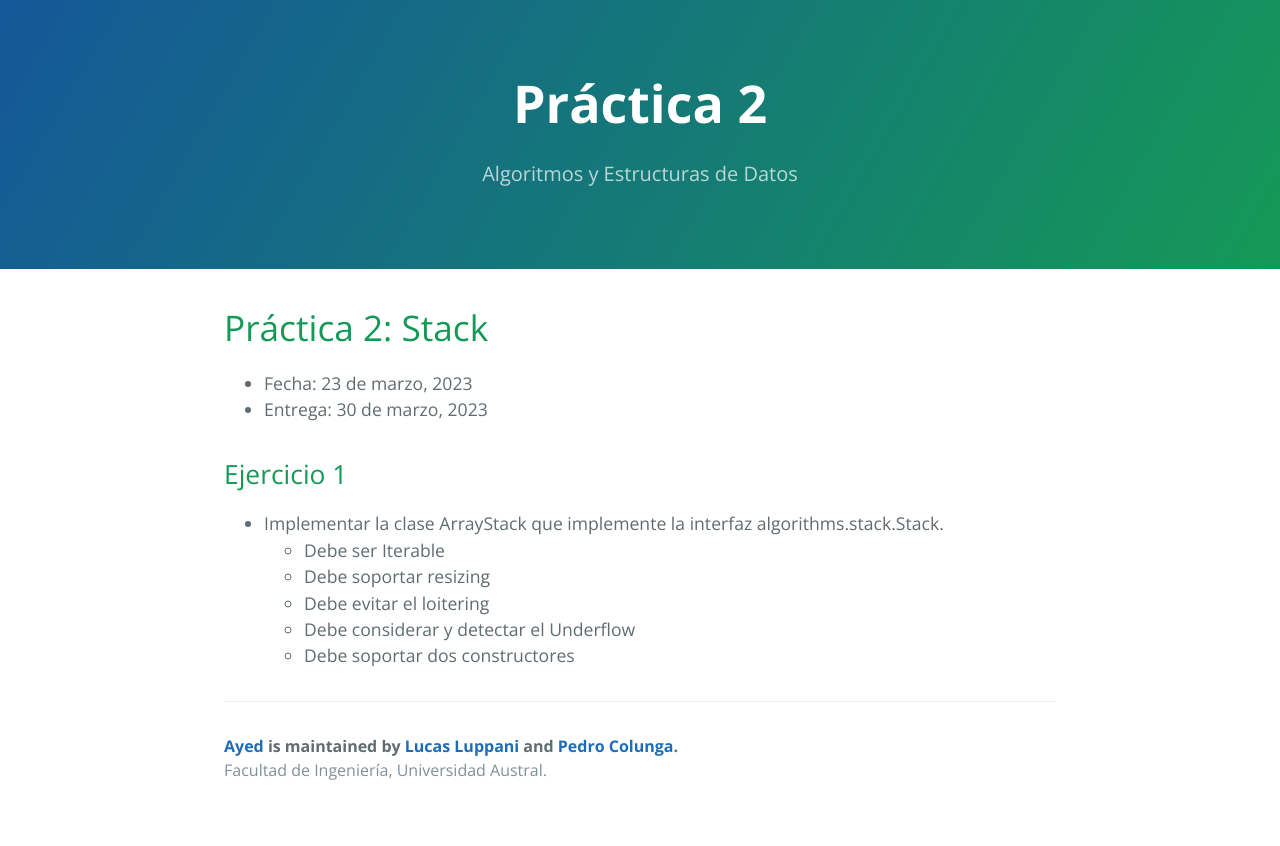
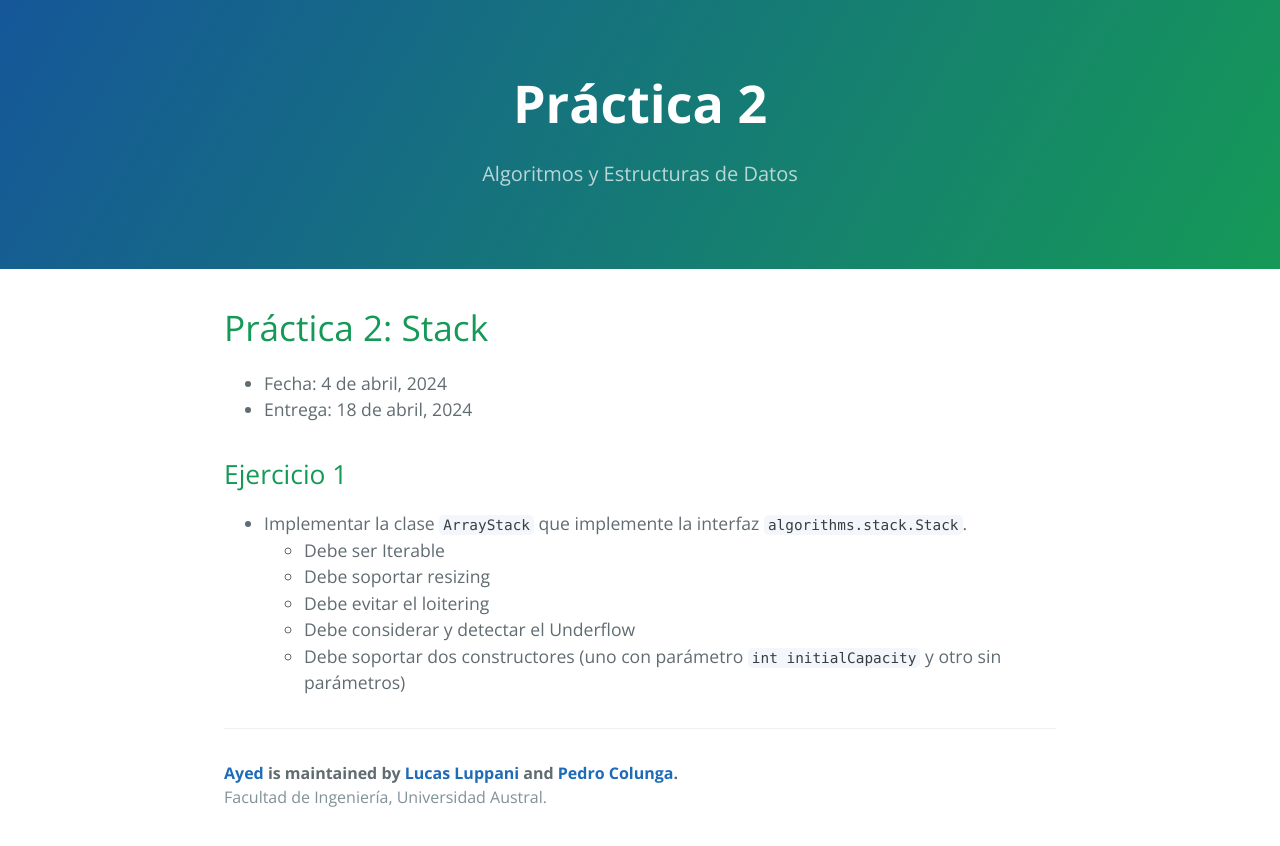
Before and after one commit to FacultadDeIngenieria/ayed, a Jekyll site: the page built from practice/tp2.md, in a window 1280 px wide. Shown: the top 846 px of the page. Built offline with Jekyll 4.4.1, drawn with Linux system fonts in a browser that asks for light colours.

Commit message:
Enable TP2

```diff
--- a/practice/tp2.md
+++ b/practice/tp2.md
@@ -6,14 +6,14 @@ permalink: /practice/2
 
 # Práctica 2: Stack
 
-* Fecha: 23 de marzo, 2023
-* Entrega: 30 de marzo, 2023
+* Fecha: 4 de abril, 2024
+* Entrega: 18 de abril, 2024
 
 ## Ejercicio 1
 
-* Implementar la clase ArrayStack que implemente la interfaz algorithms.stack.Stack.
+* Implementar la clase `ArrayStack` que implemente la interfaz `algorithms.stack.Stack`.
   * Debe ser Iterable
   * Debe soportar resizing
   * Debe evitar el loitering
   * Debe considerar y detectar el Underflow
-  * Debe soportar dos constructores
+  * Debe soportar dos constructores (uno con parámetro `int initialCapacity` y otro sin parámetros)
```
Also changed, not shown: README.md.
